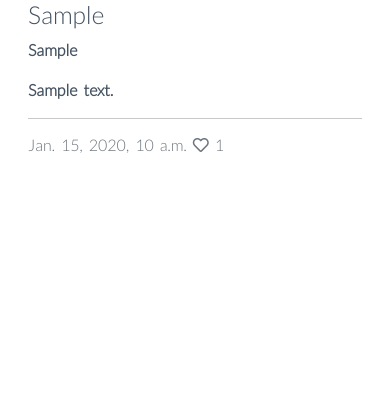
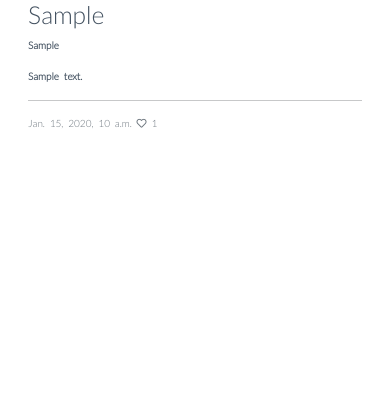
Before and after one commit to andreasarreqi/blog, a Django app: page / in a window 390 px wide. Shown: the part 208-602 px from the top of the page. Run offline with Django 3.2, Linux system fonts and the light colour scheme; tables that the repository leaves empty hold one stand-in row (values such as "Sample post").

Commit message:
Add mockup to the readme. change font-size of card text for mobile

```diff
--- a/static/css/style.css
+++ b/static/css/style.css
@@ -170,4 +170,8 @@ main {
         text-align: center;
         margin-top: 50%;
     }
+
+    .card-text {
+        font-size: 10px;
+    }
 }
```
Also changed, not shown: README.md, static/images/rapblog.PNG (added).
